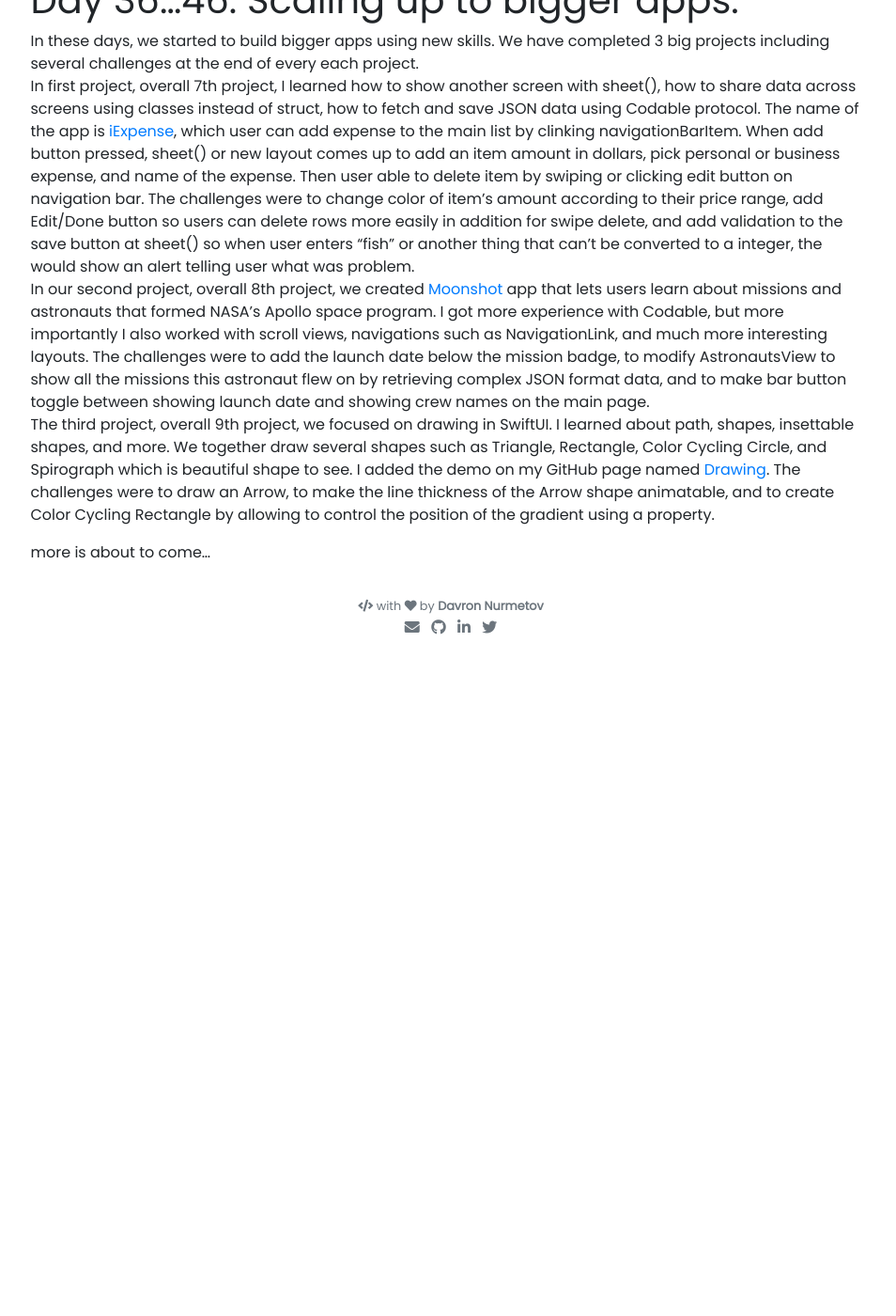
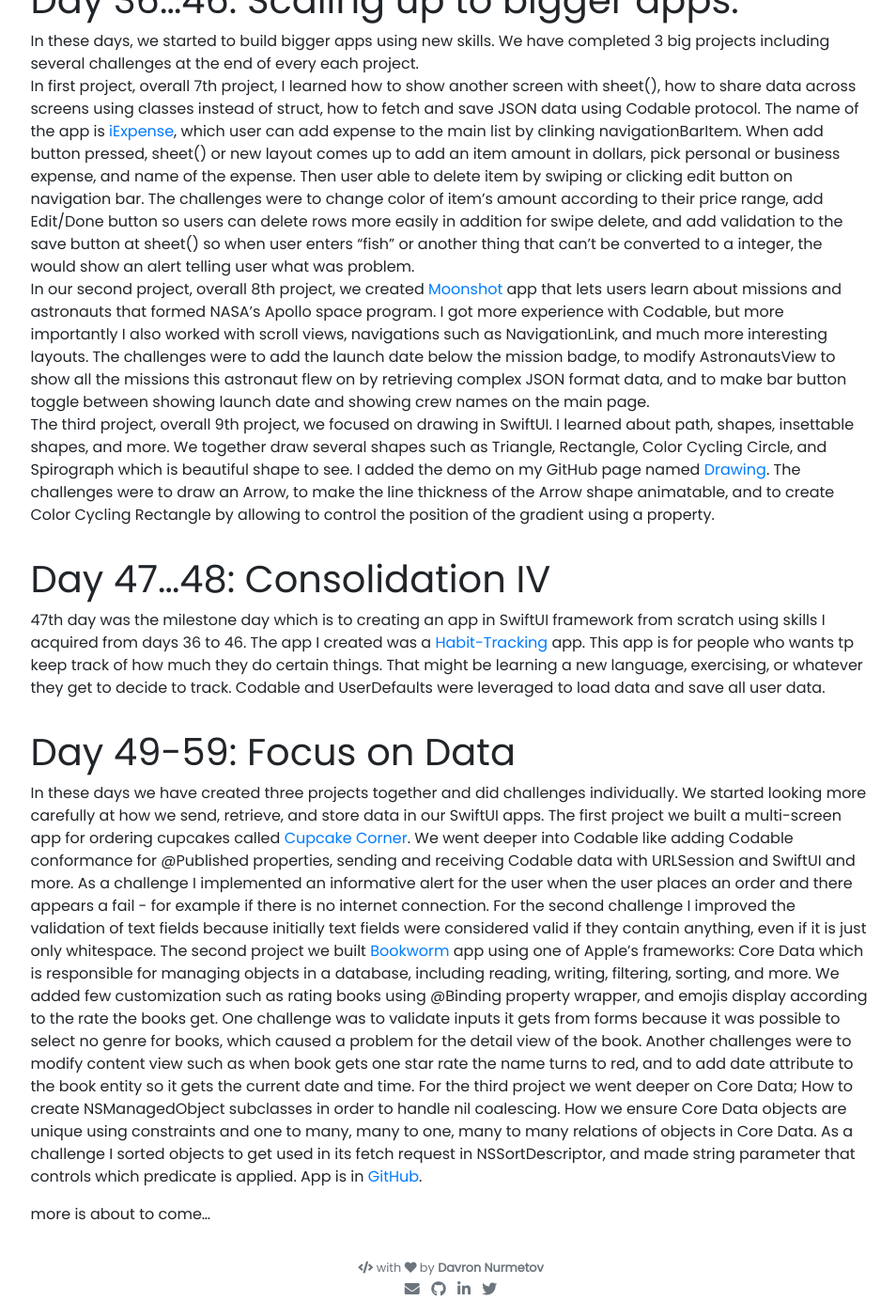
Before and after one commit to adzguy/portfolio, a Jekyll site: the page built from _projects/100DaysOfSwfitUI.md, in a window 1280 px wide and 1400 px high, scrolled down 1826 px. Shown: the whole window at 94% size, without its empty margins (160-1114 px from the left). Built offline with Jekyll 4.4.1, drawn with Linux system fonts in a browser that asks for light colours; nearby versions of some CDN libraries; before the commit the page ends 2522 px from its top, so only the background shows below that.

Commit message:
Post update

```diff
--- a/_projects/100DaysOfSwfitUI.md
+++ b/_projects/100DaysOfSwfitUI.md
@@ -37,6 +37,15 @@
 In our second project, overall 8th project, we created [Moonshot](https://github.com/adzguy/Moonshot) app that lets users learn about missions and astronauts that formed NASA’s Apollo space program. I got more experience with Codable, but more importantly I also worked with scroll views, navigations such as NavigationLink, and much more interesting layouts. The challenges were to add the launch date below the mission badge, to modify AstronautsView to show all the missions this astronaut flew on by retrieving complex JSON format data, and to make bar button toggle between showing launch date and showing crew names on the main page.<br>
 The third project, overall 9th project, we focused on drawing in SwiftUI. I learned about path, shapes, insettable shapes, and more. We together draw several shapes such as Triangle, Rectangle, Color Cycling Circle, and Spirograph which is beautiful shape to see. I added the demo on my GitHub page named [Drawing](https://github.com/adzguy/Drawing). The challenges were to draw an Arrow, to make the line thickness of the Arrow shape animatable, and to create Color Cycling Rectangle by allowing to control the position of the gradient using a property.
 
+# Day 47…48: Consolidation IV
+ 47th day was the milestone day which is to creating an app in SwiftUI framework from scratch using skills I acquired from days 36 to 46. The app I created was a [Habit-Tracking](https://github.com/adzguy/Habit-Tracking) app. This app is for people who wants tp keep track of how much they do certain things. That might be learning a new language, exercising, or whatever they get to decide to track. Codable and UserDefaults were leveraged to load data and save all user data.
+
+# Day 49-59: Focus on Data
+In these days we have created three projects together and did challenges individually. We started looking more carefully at how we send, retrieve, and store data in our SwiftUI apps.
+The first project we built a multi-screen app for ordering cupcakes called [Cupcake Corner](https://github.com/adzguy/Cupcake-Corner). We went deeper into Codable like adding Codable conformance for @Published properties, sending and receiving Codable data with URLSession and SwiftUI and more. As a challenge I implemented an informative alert for the user when the user places an order and there appears a fail - for example if there is no internet connection. For the second challenge I improved the validation of text fields because initially text fields were considered valid if they contain anything, even if it is just only whitespace.
+The second project we built [Bookworm](https://github.com/adzguy/Bookworm) app using one of Apple’s frameworks: Core Data which is responsible for managing objects in a database, including reading, writing, filtering, sorting, and more. We added few customization such as rating books using @Binding property wrapper, and emojis display according to the rate the books get. One challenge was to validate inputs it gets from forms because it was possible to select no genre for books, which caused a problem for the detail view of the book. Another challenges were to modify content view such as when book gets one star rate the name turns to red, and to add date attribute to the book entity so it gets the current date and time.
+For the third project we went deeper on Core Data; How to create NSManagedObject subclasses in order to handle nil coalescing. How we ensure Core Data objects are unique using constraints and one to many, many to one, many to many relations of objects in Core Data. As a challenge I sorted objects to get used in its fetch request in NSSortDescriptor, and made string parameter that controls which predicate is applied. App is in [GitHub](https://github.com/adzguy/CoreDataProjectChallenges).
+
 more is about to come…
 
 <!---<p class="text-center">
```
